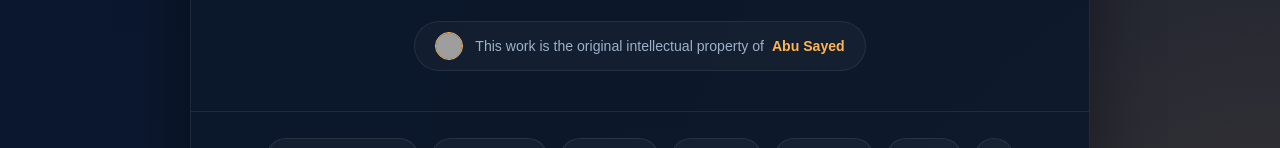
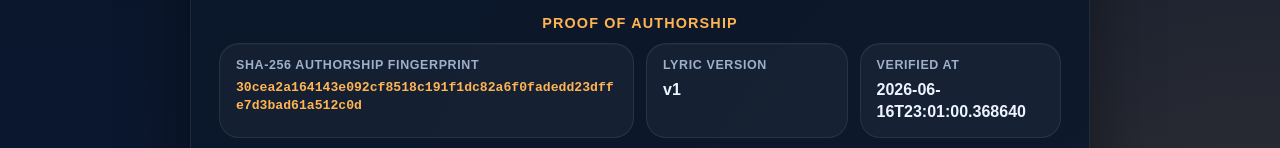
Before and after one commit to ImAbuSayed/calor-eterno, a plain HTML site: page index.html in a window 1280 px wide. Shown: the part 2652-2800 px from the top of the page. Drawn offline with Linux system fonts and the light colour scheme; grey boxes are pictures that could not be loaded.

Commit message:
feat: update song assets v1 with signed GPG commit [verified]

```diff
--- a/index.html
+++ b/index.html
@@ -14,9 +14,9 @@
     <meta name="keywords" content="Calor eterno, Abu Sayed lyrics, original song lyrics, Abu Sayed original song, Abu Sayed lyricist, Abu Sayed composer, Abu Sayed songwriter, official lyrics">
     <meta name="robots" content="index,follow,max-snippet:-1,max-image-preview:large,max-video-preview:-1">
     <meta name="referrer" content="strict-origin-when-cross-origin">
-    <meta name="description" content="Explore the official lyrics of &#x27;Calor eterno&#x27;, a unique musical creation written and composed by Abu Sayed.">
+    <meta name="description" content="Full lyrics for &#x27;Calor eterno&#x27; by Abu Sayed. An original composition, lyrics, and production by Abu Sayed.">
     <meta property="og:title" content="Calor eterno - Original Lyrics by Abu Sayed">
-    <meta property="og:description" content="Explore the official lyrics of &#x27;Calor eterno&#x27;, a unique musical creation written and composed by Abu Sayed.">
+    <meta property="og:description" content="Full lyrics for &#x27;Calor eterno&#x27; by Abu Sayed. An original composition, lyrics, and production by Abu Sayed.">
     <meta property="og:type" content="music.song">
     <meta property="og:url" content="https://imabusayed.github.io/calor-eterno/">
     <meta property="og:site_name" content="Abu Sayed Music">
@@ -24,7 +24,7 @@
     <meta name="last-modified" content="2026-06-09 13:06:33">
     <meta name="twitter:card" content="summary_large_image">
     <meta name="twitter:title" content="Calor eterno - Original Lyrics by Abu Sayed">
-    <meta name="twitter:description" content="Explore the official lyrics of &#x27;Calor eterno&#x27;, a unique musical creation written and composed by Abu Sayed.">
+    <meta name="twitter:description" content="Full lyrics for &#x27;Calor eterno&#x27; by Abu Sayed. An original composition, lyrics, and production by Abu Sayed.">
     <link rel="canonical" href="https://imabusayed.github.io/calor-eterno/">
     <link rel="sitemap" type="application/xml" title="Sitemap" href="https://imabusayed.github.io/calor-eterno/sitemap.xml">
     <link rel="author" href="https://github.com/ImAbuSayed">
@@ -100,7 +100,7 @@
       "@id": "https://imabusayed.github.io/calor-eterno#webpage",
       "url": "https://imabusayed.github.io/calor-eterno/",
       "name": "Calor eterno - Original Lyrics by Abu Sayed",
-      "description": "Explore the official lyrics of 'Calor eterno', a unique musical creation written and composed by Abu Sayed.",
+      "description": "Full lyrics for 'Calor eterno' by Abu Sayed. An original composition, lyrics, and production by Abu Sayed.",
       "isPartOf": {
         "@id": "https://music.abusayed.com.bd/#website"
       },
@@ -537,7 +537,7 @@
 
         <div class="controls">
             <button class="btn-speak" id="speakBtn" title="Read the lyrics aloud"><span id="speakText">Read Aloud</span></button>
-            <a href="https://music.abusayed.com.bd/Licensing/?https://imabusayed.github.io/calor-eterno/" class="btn-license" title="Get licensing for this song" target="_blank">Request Licensing for Calor eterno</a>
+            <a href="https://music.abusayed.com.bd/Licensing/?https://imabusayed.github.io/calor-eterno/" class="btn-license" title="Get licensing for this song" target="_blank">Official Music Licensing for Calor eterno</a>
 
         </div>
         <br>
@@ -612,6 +612,26 @@
             <div class="meta-card">
                 <span class="meta-label">Publisher</span>
                 <strong>Abu Sayed Music</strong>
+            </div>
+
+                </div>
+            </div>
+
+            <div class="details-block">
+                <div class="details-title">Proof of Authorship</div>
+                <div class="meta-grid">
+
+            <div class="meta-card" style="grid-column: span 2;">
+                <span class="meta-label">SHA-256 Authorship Fingerprint</span>
+                <strong style="word-break: break-all; font-family: monospace; font-size: 0.82rem; color: var(--accent);">30cea2a164143e092cf8518c191f1dc82a6f0fadedd23dffe7d3bad61a512c0d</strong>
+            </div>
+            <div class="meta-card">
+                <span class="meta-label">Lyric Version</span>
+                <strong>v1</strong>
+            </div>
+            <div class="meta-card">
+                <span class="meta-label">Verified At</span>
+                <strong>2026-06-16T23:01:00.368640</strong>
             </div>
 
                 </div>
```
Also changed, not shown: excerpts/Bridge-Preview.txt (added), excerpts/Chorus-Preview.txt (added), excerpts/Final-Chorus-Preview.txt (added), excerpts/Hook-Preview.txt (added), excerpts/Intro-Preview.txt (added), excerpts/Pre-Chorus-2-Preview.txt (added), excerpts/Pre-Chorus-3-Preview.txt (added), excerpts/Pre-Chorus-Preview.txt (added), excerpts/Verse-1-Preview.txt (added), excerpts/Verse-2-Preview.txt (added), excerpts/Verse-3-Preview.txt (added), hashes.txt (added), llms.txt, lyrics_backup/2026-06-16_calor-eterno-v1.txt (added), 1 more files, 1 other file.
